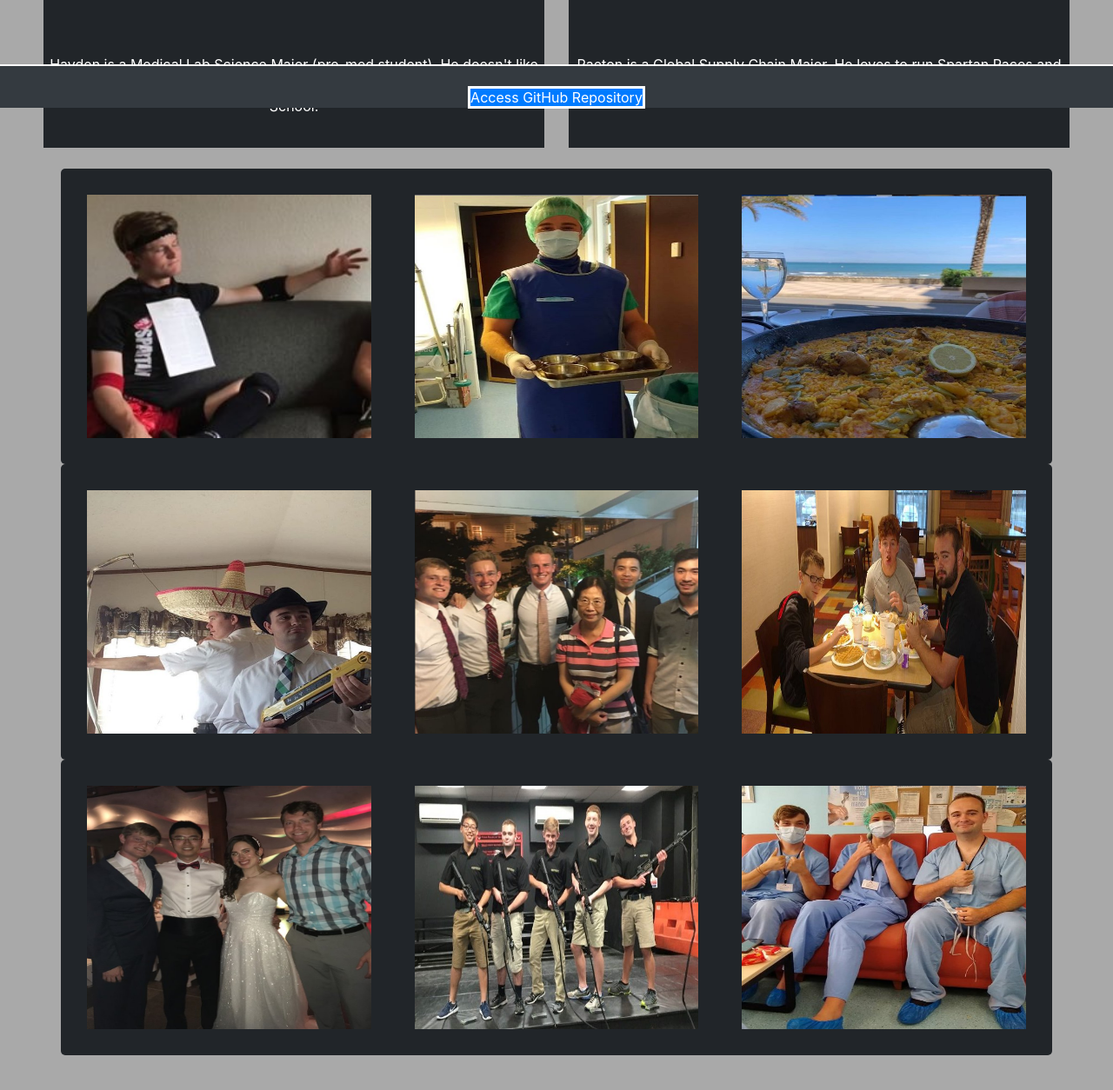
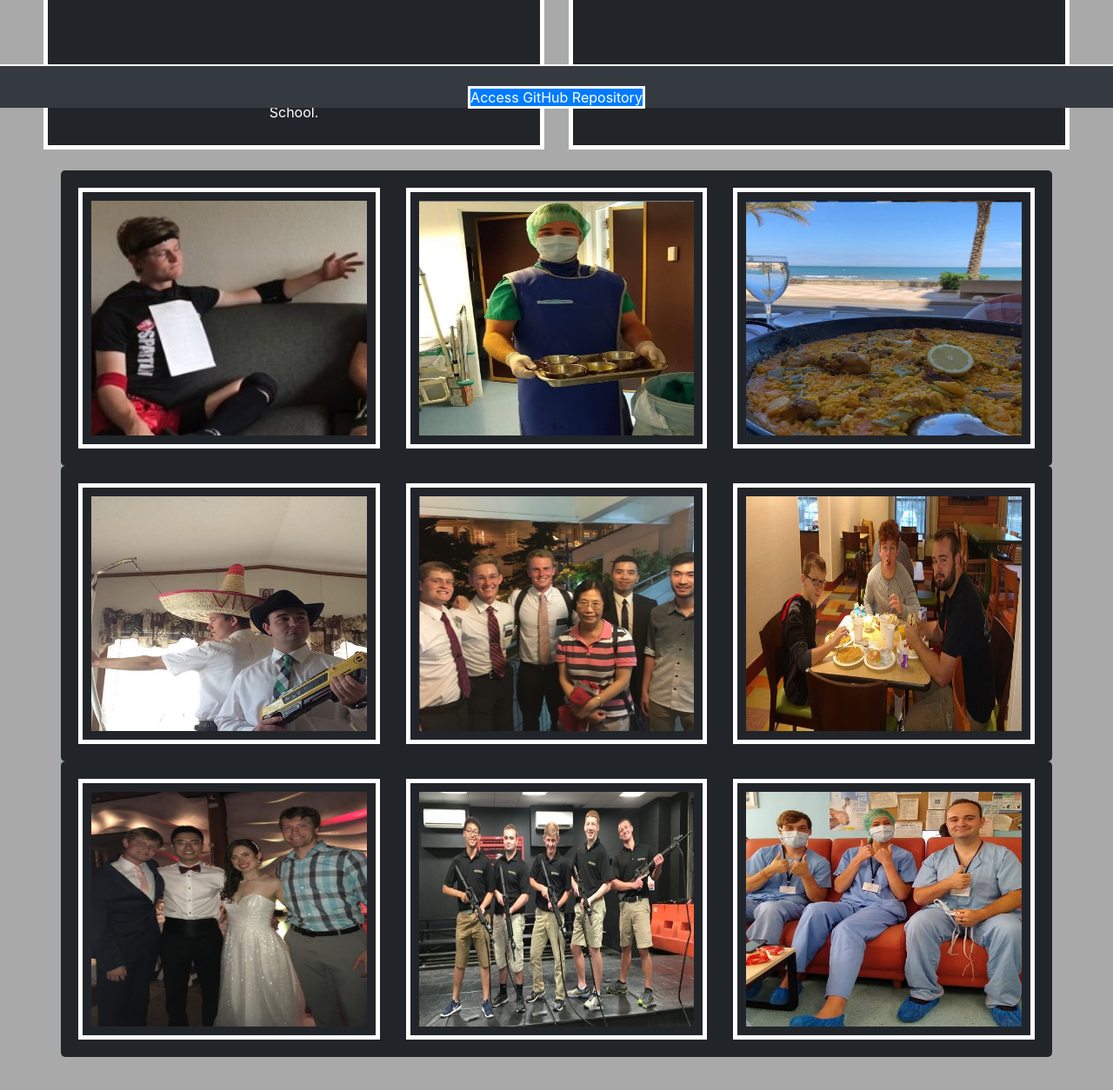
Before and after one commit to haydenut/creative_one, a plain HTML site: page pages/about.html in a window 1280 px wide. Shown: the part 676-1930 px from the top of the page at 87% size. Drawn offline with nearby package versions, Linux system fonts and the light colour scheme.

Commit message:
just about done

```diff
--- a/pages/about.html
+++ b/pages/about.html
@@ -8,7 +8,7 @@
     </head>
 
     <body style="background-color: #a9a9a9">
-        <nav class="navbar navbar-expand-lg navbar-dark bg-dark">
+        <nav class="navbar navbar-expand-lg navbar-dark bg-dark" style="border-bottom: 2px solid white">
           <a class="navbar-brand" href="#">The Pasty White Guys</a>
           <button class="navbar-toggler" type="button" data-toggle="collapse" data-target="#navbarSupportedContent" aria-controls="navbarSupportedContent" aria-expanded="false" aria-label="Toggle navigation">
             <span class="navbar-toggler-icon"></span>
@@ -36,7 +36,7 @@
           A little bit about us, the creators.
         </div>
 
-        <div class="aboutpaeton" style="text-align: center">
+        <div class="aboutpaeton" style="text-align: center; border: 5px solid white">
           <img src="../images/smartcarshot.jpg" style="margin-top: 20px; margin-bottom: 100 px; height:500px">
           </br></br></br></br>
           <p style="color: white">
@@ -45,7 +45,7 @@
           </br>
         </div>
 
-        <div class="abouthayden" style="text-align: center">
+        <div class="abouthayden" style="text-align: center; border: 5px solid white">
           <img src="../images/reedprof.jpg" style="margin-top: 20px; margin-bottom: 100 px; height:500px">
           </br></br></br></br>
           <p style="color: white">
@@ -60,13 +60,13 @@
           <div class="container" style="background-color: #212529;">
             <div class="row">
               <div class="col-sm">
-                <img style="padding: 10px" src="../images/paet1.jpg" height="300" width="100%">
+                <img style="padding: 10px; border: 5px solid white" src="../images/paet1.jpg" height="300" width="100%">
               </div>
               <div class="col-sm">
-                <img style="padding: 10px" src="../images/reed1.jpg" height="300" width="100%">
+                <img style="padding: 10px; border: 5px solid white" src="../images/reed1.jpg" height="300" width="100%">
               </div>
               <div class="col-sm">
-                <img style="padding: 10px" src="../images/reed2.jpg" height="300" width="100%">
+                <img style="padding: 10px; border: 5px solid white" src="../images/reed2.jpg" height="300" width="100%">
               </div>
             </div>
           </div>
@@ -74,13 +74,13 @@
           <div class="container" style="background-color: #212529;">
             <div class="row">
               <div class="col-sm">
-                <img style="padding: 10px" src="../images/reed4.jpg" height="300" width="100%">
+                <img style="padding: 10px; border: 5px solid white" src="../images/reed4.jpg" height="300" width="100%">
               </div>
               <div class="col-sm">
-                <img style="padding: 10px" src="../images/paet2.jpg" height="300" width="100%">
+                <img style="padding: 10px; border: 5px solid white" src="../images/paet2.jpg" height="300" width="100%">
               </div>
               <div class="col-sm">
-                <img style="padding: 10px" src="../images/reed5.jpg" height="300" width="100%">
+                <img style="padding: 10px; border: 5px solid white" src="../images/reed5.jpg" height="300" width="100%">
               </div>
             </div>
           </div>
@@ -88,13 +88,13 @@
           <div class="container" style="background-color: #212529;">
             <div class="row">
               <div class="col-sm">
-                <img style="padding: 10px" src="../images/paet3.jpg" height="300" width="100%">
+                <img style="padding: 10px; border: 5px solid white" src="../images/paet3.jpg" height="300" width="100%">
               </div>
               <div class="col-sm">
-                <img style="padding: 10px" src="../images/reed6.jpg" height="300" width="100%">
+                <img style="padding: 10px; border: 5px solid white" src="../images/reed6.jpg" height="300" width="100%">
               </div>
               <div class="col-sm">
-                <img style="padding: 10px" src="../images/reed3.jpg" height="300" width="100%">
+                <img style="padding: 10px; border: 5px solid white" src="../images/reed3.jpg" height="300" width="100%">
               </div>
             </div>
           </div>
```
Also changed, not shown: index.html (+1 -1 lines), pages/blogs.html (+1 -1 lines), pages/contact.html (+1 -1 lines).
